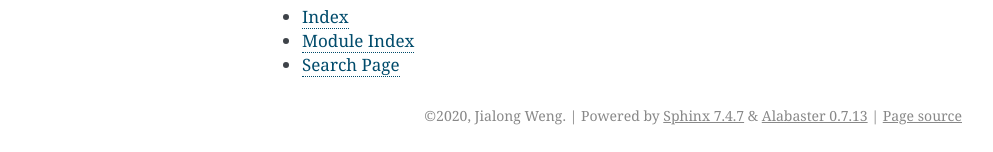
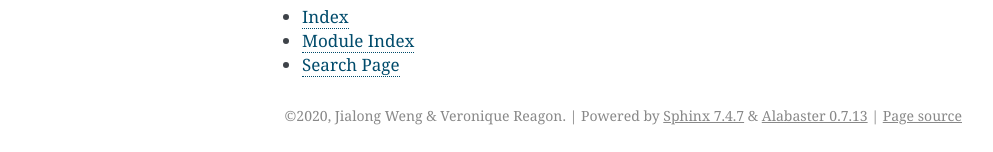
Before and after one commit to jialong-w/gps_api, a Sphinx documentation site: the page built from docs/index.rst, in a window 1280 px wide. Shown: the part 932-1084 px from the top of the page, without its empty margins (148-1141 px from the left). Built offline with Sphinx 7.4.7, drawn with Linux system fonts in a browser that asks for light colours; pages that are not in the unit, such as notebooks, are missing from menus.

Commit message:
authors updated

```diff
--- a/docs/conf.py
+++ b/docs/conf.py
@@ -47,8 +47,8 @@ master_doc = 'index'
 
 # General information about the project.
 project = 'GPS API'
-copyright = "2020, Jialong Weng"
-author = "Jialong Weng"
+copyright = "2020, Jialong Weng & Veronique Reagon"
+author = "Jialong Weng, Veronique Reagon"
 
 # The version info for the project you're documenting, acts as replacement
 # for |version| and |release|, also used in various other places throughout
@@ -129,7 +129,7 @@ latex_elements = {
 latex_documents = [
     (master_doc, 'gps_api.tex',
      'GPS API Documentation',
-     'Jialong Weng', 'manual'),
+     'Jialong Weng, Veronique Reagon', 'manual'),
 ]
 
 
@@ -154,6 +154,6 @@ texinfo_documents = [
      'GPS API Documentation',
      author,
      'gps_api',
-     'One line description of project.',
+     'UNIVERSITY OF CAPE TOWN, EEE3097S 2020, Engineering Design: ECE, Design Project: API for Grove-GPS (Air530).',
      'Miscellaneous'),
 ]
```
